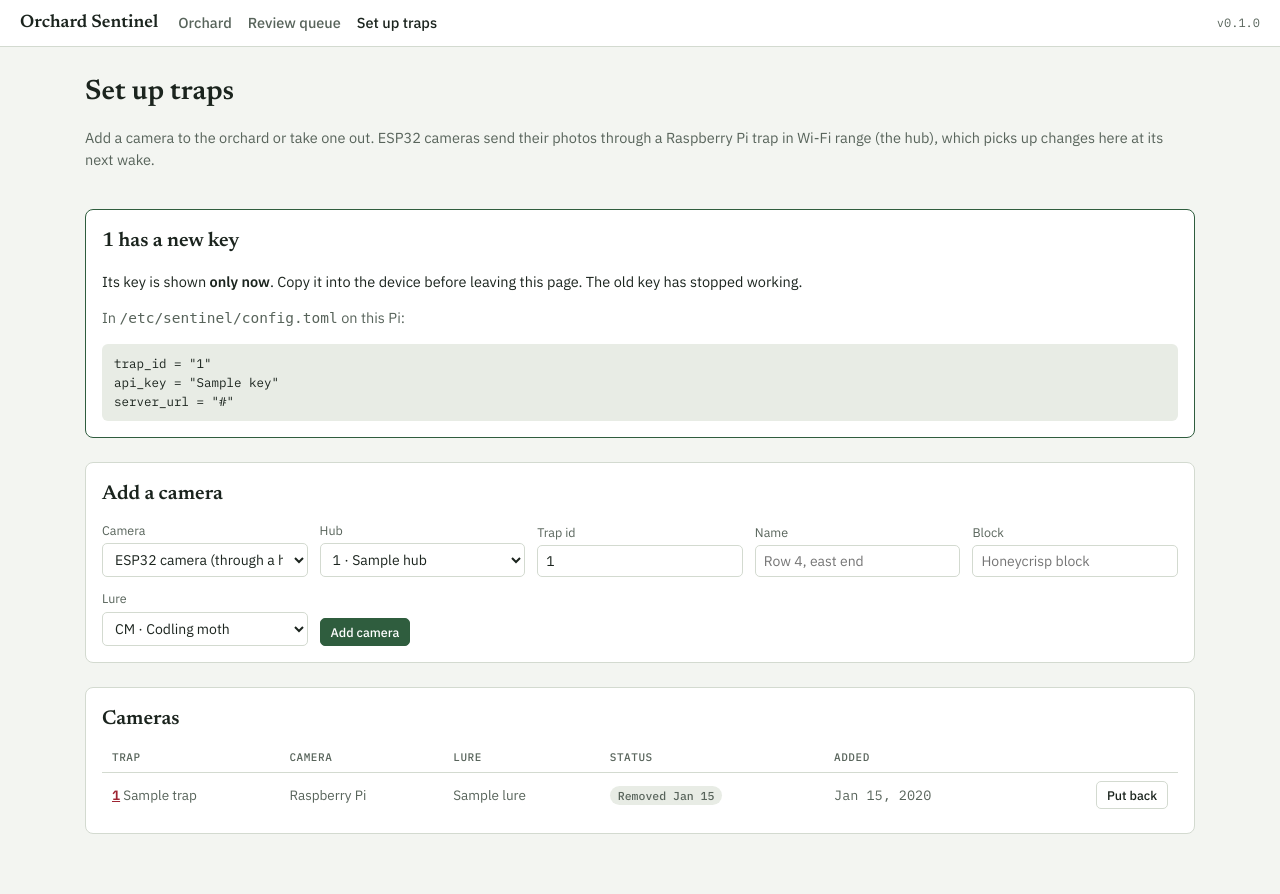
After one commit to ninaa26/applev2, a FastAPI app: template server/sentinel_server/templates/manage.html in a window 1280 px wide. The commit adds this page. Run offline with FastAPI, Linux system fonts and the light colour scheme; the template is opened without the code that fills it: most values are stand-ins (such as "Sample title", 1, 10 or a date in 2020).

Commit message:
Server: add and remove cameras on the dashboard, orchard view, each trap's photos
Set up traps page (add ESP32 or Pi, remove, put back, new key), /api/v1/hub/nodes for hubs,
orchard totals and 30-day chart on the overview, and a page of all photos per trap.

Co-Authored-By: Claude Opus 5.5 <noreply@anthropic.com>

```diff
--- a/server/sentinel_server/app.py
+++ b/server/sentinel_server/app.py
@@ -19,7 +19,7 @@ from fastapi.responses import HTMLResponse, JSONResponse, RedirectResponse, Resp
 from fastapi.staticfiles import StaticFiles
 from fastapi.templating import Jinja2Templates
 from PIL import Image
-from sqlalchemy import select
+from sqlalchemy import func, select
 from sqlalchemy.orm import Session
 
 from . import __version__, services
@@ -80,7 +80,7 @@ def create_app(start_worker: bool = False) -> FastAPI:
     # ---------------------------------------------------------------- dashboard password
 
     # Traps sign uploads with their own key, and /healthz says nothing worth hiding.
-    no_password = {"/api/v1/captures", "/healthz"}
+    no_password = {"/api/v1/captures", "/api/v1/hub/nodes", "/healthz"}
 
     @app.middleware("http")
     async def dashboard_password(request: Request, call_next):
@@ -103,6 +103,8 @@ def create_app(start_worker: bool = False) -> FastAPI:
         trap = db.scalar(select(Trap).where(Trap.api_key_hash == services.hash_key(key))) if key else None
         if trap is None:
             raise HTTPException(401, "unknown or missing trap API key")
+        if trap.retired_at is not None:
+            raise HTTPException(410, f"trap {trap.id} was removed from the orchard on the dashboard")
         return trap
 
     @app.post("/api/v1/captures", status_code=201)
@@ -157,13 +159,18 @@ def create_app(start_worker: bool = False) -> FastAPI:
         db.flush()
         return {"capture_id": cap.id, "card_id": card.id, "config": trap.device_config or {}}
 
+    @app.get("/api/v1/hub/nodes")
+    def api_hub_nodes(trap: Trap = Depends(device_trap), db: Session = Depends(get_session)):
+        """The ESP32 traps this hub takes photos from, with their key hashes so the hub can check them."""
+        return {"nodes": services.hub_nodes(db, trap.id)}
+
     @app.get("/api/v1/traps")
     def api_traps(db: Session = Depends(get_session)):
         out = []
-        for t in db.scalars(select(Trap).order_by(Trap.id)):
+        for t in services.active_traps(db):
             h = services.trap_health(db, t)
             out.append({
-                "id": t.id, "name": t.name, "lure": t.lure, "state": h["state"],
+                "id": t.id, "name": t.name, "lure": t.lure, "kind": t.kind, "hub_id": t.hub_id, "state": h["state"],
                 "last_photo_at": h["last"].captured_at.isoformat() if h.get("last") else None,
                 "week_counts": dict(services.week_counts(db, t.id)),
                 "pending_reviews": len(services.pending_reviews(db, t.id)),
@@ -226,14 +233,17 @@ def create_app(start_worker: bool = False) -> FastAPI:
     @app.get("/", response_class=HTMLResponse)
     def overview(request: Request, db: Session = Depends(get_session)):
         rows = []
-        for t in db.scalars(select(Trap).order_by(Trap.id)):
+        traps = services.active_traps(db)
+        for t in traps:
             rows.append({
                 "trap": t, "health": services.trap_health(db, t), "week": services.week_counts(db, t.id),
                 "pending": len(services.pending_reviews(db, t.id)), "card": services.open_card(db, t.id),
                 "pheno": services.phenology_status(db, t),
             })
         events = list(db.scalars(select(Event).order_by(Event.at.desc()).limit(12)))
-        return templates.TemplateResponse(request, "overview.html", {"rows": rows, "events": events})
+        return templates.TemplateResponse(request, "overview.html", {
+            "rows": rows, "events": events, "orchard": services.orchard_summary(db, traps),
+        })
 
     @app.get("/traps/{trap_id}", response_class=HTMLResponse)
     def trap_page(trap_id: str, request: Request, db: Session = Depends(get_session)):
@@ -252,6 +262,62 @@ def create_app(start_worker: bool = False) -> FastAPI:
             "checks": services.spot_checks(db, trap_id),
         })
 
+    @app.get("/traps/{trap_id}/photos", response_class=HTMLResponse)
+    def trap_photos(trap_id: str, request: Request, page: int = 1, db: Session = Depends(get_session)):
+        trap = db.get(Trap, trap_id)
+        if trap is None:
+            raise HTTPException(404, "no such trap")
+        per_page = 48
+        total = db.scalar(select(func.count(Capture.id)).where(Capture.trap_id == trap_id))
+        pages = max(1, -(-total // per_page))
+        page = min(max(1, page), pages)
+        caps = list(db.scalars(select(Capture).where(Capture.trap_id == trap_id).order_by(Capture.captured_at.desc())
+                               .offset((page - 1) * per_page).limit(per_page)))
+        return templates.TemplateResponse(request, "photos.html", {
+            "trap": trap, "caps": caps, "page": page, "pages": pages, "total": total,
+        })
+
+    def manage_page(request: Request, db: Session, new_key: dict | None = None, error: str | None = None,
+                    status_code: int = 200):
+        traps = list(db.scalars(select(Trap).order_by(Trap.retired_at.is_not(None), Trap.id)))
+        return templates.TemplateResponse(request, "manage.html", {
+            "traps": traps, "hubs": [t for t in traps if t.kind == "pi" and t.retired_at is None],
+            "health": {t.id: services.trap_health(db, t) for t in traps}, "suggest_id": services.next_trap_id(db),
+            "kinds": services.TRAP_KINDS, "new_key": new_key, "error": error,
+            "server_url": str(request.base_url).rstrip("/"),
+        }, status_code=status_code)
+
+    @app.get("/manage", response_class=HTMLResponse)
+    def manage(request: Request, db: Session = Depends(get_session)):
+        return manage_page(request, db)
+
+    @app.post("/manage/traps", response_class=HTMLResponse)
+    def manage_add(request: Request, trap_id: str = Form(...), name: str = Form(default=""), block: str = Form(default=""),
+                   lure: str = Form(default="CM"), kind: str = Form(default="esp32"), hub_id: str = Form(default=""),
+                   db: Session = Depends(get_session)):
+        try:
+            key = services.create_trap(db, trap_id.strip(), name.strip()[:120], block.strip()[:120], lure, kind, hub_id or None)
+        except ValueError as e:
+            return manage_page(request, db, error=str(e), status_code=422)
+        return manage_page(request, db, new_key={"trap": db.get(Trap, trap_id.strip()), "key": key, "why": "added"})
+
+    @app.post("/manage/traps/{trap_id}/{action}", response_class=HTMLResponse)
+    def manage_action(trap_id: str, action: str, request: Request, db: Session = Depends(get_session)):
+        trap = db.get(Trap, trap_id)
+        if trap is None:
+            raise HTTPException(404, "no such trap")
+        if action == "remove":
+            services.retire_trap(db, trap)
+        elif action == "restore":
+            services.restore_trap(db, trap)
+        elif action == "new-key":
+            key = services.new_api_key()
+            trap.api_key_hash = services.hash_key(key)
+            return manage_page(request, db, new_key={"trap": trap, "key": key, "why": "new key"})
+        else:
+            raise HTTPException(404, "unknown action")
+        return RedirectResponse("/manage", status_code=303)
+
     @app.get("/captures/{capture_id}", response_class=HTMLResponse)
     def capture_page(capture_id: int, request: Request, db: Session = Depends(get_session)):
         cap = db.get(Capture, capture_id)
--- a/server/sentinel_server/models.py
+++ b/server/sentinel_server/models.py
@@ -42,6 +42,11 @@ class Trap(Base):
     # Areas to ignore, as [x1, y1, x2, y2] fractions of the image (the lure spot).
     mask: Mapped[list] = mapped_column(JSON, default=lambda: [[0.45, 0.46, 0.55, 0.54]])
     created_at: Mapped[datetime] = mapped_column(DateTime, default=utcnow)
+    # "pi" uploads by itself; "esp32" is an ESP32 camera that uploads through hub_id's gateway
+    kind: Mapped[str] = mapped_column(String(16), default="pi", server_default="pi")
+    hub_id: Mapped[str | None] = mapped_column(String(32), nullable=True)
+    # Taken out of the orchard from the dashboard: hidden, and its key stops working. Photos are kept.
+    retired_at: Mapped[datetime | None] = mapped_column(DateTime, nullable=True)
     cards: Mapped[list["Card"]] = relationship(back_populates="trap", order_by="Card.installed_at")
 
 
--- a/server/sentinel_server/static/app.css
+++ b/server/sentinel_server/static/app.css
@@ -72,4 +72,20 @@ button:hover{border-color:var(--ink)}
 button.primary{background:var(--leaf);border-color:var(--leaf);color:var(--surface)}
 button:focus-visible,a:focus-visible{outline:2px solid var(--accent);outline-offset:2px}
 .notice{background:var(--leaf-soft);border-radius:6px;padding:10px 14px;font-size:13.5px}
+.tiles{display:grid;grid-template-columns:repeat(auto-fit,minmax(160px,1fr));gap:12px}
+.tile{background:var(--surface);border:1px solid var(--rule);border-radius:8px;padding:12px 14px;display:flex;flex-direction:column;gap:2px}
+.tile .lbl{font-size:12.5px;color:var(--muted);display:flex;align-items:center;gap:6px}
+.tile .val{font:600 28px var(--mono);font-variant-numeric:tabular-nums}
+.tile .val small{font-size:15px;color:var(--muted)}
+.tile .sub{font-size:12px;color:var(--muted)}
+.gallery{display:grid;grid-template-columns:repeat(auto-fill,minmax(170px,1fr));gap:12px}
+.gallery a{text-decoration:none;color:var(--muted);font:11.5px var(--mono);display:flex;flex-direction:column;gap:4px}
+.gallery img{width:100%;aspect-ratio:4/3;object-fit:cover;border-radius:5px;background:var(--sunk)}
+.pager{display:flex;gap:12px;align-items:center;justify-content:center}
+form.add{display:grid;grid-template-columns:repeat(auto-fit,minmax(170px,1fr));gap:12px;align-items:end}
+form.add label{display:flex;flex-direction:column;gap:4px;font-size:12.5px;color:var(--muted)}
+input,select{font:14px var(--sans);padding:6px 8px;border:1px solid var(--rule);border-radius:5px;background:var(--surface);color:var(--ink)}
+pre.cfg{background:var(--sunk);border-radius:6px;padding:10px 12px;overflow-x:auto;font:12.5px/1.5 var(--mono);margin:6px 0 0}
+.notice.err{background:color-mix(in srgb,var(--crit) 14%,transparent)}
+tr.retired td{color:var(--muted)}
 @media (max-width:800px){.g2{grid-template-columns:1fr}}
--- a/server/sentinel_server/templates/base.html
+++ b/server/sentinel_server/templates/base.html
@@ -12,8 +12,9 @@
 <header class="top">
   <a class="brand" href="/">Orchard Sentinel</a>
   <nav>
-    <a href="/" class="{{ 'on' if nav == 'overview' }}">Traps</a>
+    <a href="/" class="{{ 'on' if nav == 'overview' }}">Orchard</a>
     <a href="/review" class="{{ 'on' if nav == 'review' }}">Review queue</a>
+    <a href="/manage" class="{{ 'on' if nav == 'manage' }}">Set up traps</a>
   </nav>
   <span class="muted mono" style="margin-left:auto;font-size:12px">v{{ version }}</span>
 </header>
--- /dev/null
+++ b/server/sentinel_server/templates/manage.html
@@ -0,0 +1,86 @@
+{% extends "base.html" %}
+{% set nav = 'manage' %}
+{% block title %}Set up traps · Orchard Sentinel{% endblock %}
+{% block main %}
+<div>
+  <h1>Set up traps</h1>
+  <p class="muted">Add a camera to the orchard or take one out. ESP32 cameras send their photos through a Raspberry Pi trap in Wi-Fi range (the hub), which picks up changes here at its next wake.</p>
+</div>
+
+{% if error %}<div class="notice err">{{ error }}</div>{% endif %}
+
+{% if new_key %}
+{% set t = new_key.trap %}
+<div class="card" style="border-color:var(--leaf)">
+  <h2>{{ t.id }} {{ 'added' if new_key.why == 'added' else 'has a new key' }}</h2>
+  <p>Its key is shown <b>only now</b>. Copy it into the device before leaving this page.{% if new_key.why != 'added' %} The old key has stopped working.{% endif %}</p>
+  {% if t.kind == 'esp32' %}
+  <p class="muted">In <code>device/esp32-node/include/node_config.h</code> for this ESP32, then flash it (<code>pio run -t upload</code>):</p>
+  <pre class="cfg">#define TRAP_ID "{{ t.id }}"
+#define API_KEY "{{ new_key.key }}"</pre>
+  <p class="muted">Hub {{ t.hub_id }} accepts this camera from its next wake, with no change on the hub. To start sooner, restart the gateway on {{ t.hub_id }}.</p>
+  {% else %}
+  <p class="muted">In <code>/etc/sentinel/config.toml</code> on this Pi:</p>
+  <pre class="cfg">trap_id = "{{ t.id }}"
+api_key = "{{ new_key.key }}"
+server_url = "{{ server_url }}"</pre>
+  {% endif %}
+</div>
+{% endif %}
+
+<div class="card">
+  <h2>Add a camera</h2>
+  <form class="add" method="post" action="/manage/traps" style="margin-top:12px">
+    <label>Camera
+      <select name="kind" id="kind">
+        <option value="esp32" {{ 'selected' if hubs }}>ESP32 camera (through a hub)</option>
+        <option value="pi" {{ 'selected' if not hubs }}>Raspberry Pi (uploads itself)</option>
+      </select></label>
+    <label id="hub-field">Hub
+      <select name="hub_id">
+        {% for h in hubs %}<option value="{{ h.id }}">{{ h.id }}{% if h.name %} · {{ h.name }}{% endif %}</option>{% else %}<option value="">Add a Raspberry Pi trap first</option>{% endfor %}
+      </select></label>
+    <label>Trap id <input name="trap_id" value="{{ suggest_id }}" required pattern="[A-Za-z0-9][A-Za-z0-9_\-]{0,31}" maxlength="32"></label>
+    <label>Name <input name="name" placeholder="Row 4, east end" maxlength="120"></label>
+    <label>Block <input name="block" placeholder="Honeycrisp block" maxlength="120"></label>
+    <label>Lure
+      <select name="lure">{% for sp in PESTS %}<option value="{{ sp }}">{{ sp }} · {{ SPECIES_LABELS[sp] }}</option>{% endfor %}</select></label>
+    <div><button class="primary" type="submit">Add camera</button></div>
+  </form>
+</div>
+
+<div class="card tbl">
+  <h2>Cameras</h2>
+  {% if traps %}
+  <table style="margin-top:8px">
+    <thead><tr><th>Trap</th><th>Camera</th><th>Lure</th><th>Status</th><th>Added</th><th></th></tr></thead>
+    <tbody>
+    {% for t in traps %}
+    {% set h = health[t.id] %}
+    <tr class="{{ 'retired' if t.retired_at }}">
+      <td><a href="/traps/{{ t.id }}"><b>{{ t.id }}</b></a> <span class="muted">{{ t.name }}{% if t.block %} · {{ t.block }}{% endif %}</span></td>
+      <td>{% if t.kind == 'esp32' %}ESP32 via {{ t.hub_id }}{% else %}Raspberry Pi{% set n = traps|selectattr('hub_id', 'equalto', t.id)|rejectattr('retired_at')|list|length %}{% if n %} · hub for {{ n }}{% endif %}{% endif %}</td>
+      <td>{{ t.lure }}</td>
+      <td>{% if t.retired_at %}<span class="pill never">Removed {{ t.retired_at|local('%b %d') }}</span>{% else %}<span class="pill {{ h.state }}">{% if h.state == 'never' %}No photos yet{% else %}{{ h.state|capitalize }} · {{ h.last.received_at|ago }}{% endif %}</span>{% endif %}</td>
+      <td class="mono muted">{{ t.created_at|local('%b %d, %Y') }}</td>
+      <td style="text-align:right;white-space:nowrap">
+        {% if t.retired_at %}
+        <form method="post" action="/manage/traps/{{ t.id }}/restore" style="display:inline"><button type="submit">Put back</button></form>
+        {% else %}
+        <form method="post" action="/manage/traps/{{ t.id }}/new-key" style="display:inline" onsubmit="return confirm('Give {{ t.id }} a new key? The old one stops working until the device has the new one.')"><button type="submit">New key</button></form>
+        <form method="post" action="/manage/traps/{{ t.id }}/remove" style="display:inline" onsubmit="return confirm('Remove {{ t.id }} from the orchard? Its photos and counts are kept; it can be put back later.')"><button type="submit">Remove</button></form>
+        {% endif %}
+      </td>
+    </tr>
+    {% endfor %}
+    </tbody>
+  </table>
+  {% else %}<p class="muted">No cameras yet.</p>{% endif %}
+</div>
+
+<script>
+  const kind = document.getElementById('kind'), hub = document.getElementById('hub-field');
+  const sync = () => { hub.style.display = kind.value === 'esp32' ? '' : 'none'; };
+  kind.addEventListener('change', sync); sync();
+</script>
+{% endblock %}
```
Also changed, not shown: server/sentinel_server/cli.py (+11 -8 lines), server/sentinel_server/db.py (+8 -4 lines), server/sentinel_server/services.py (+78 -1 lines), server/sentinel_server/templates/overview.html (+36 -5 lines), server/sentinel_server/templates/photos.html (added, +26 -0 lines), server/sentinel_server/templates/trap.html (+6 -2 lines), server/tests/test_manage.py (added, +103 -0 lines).
